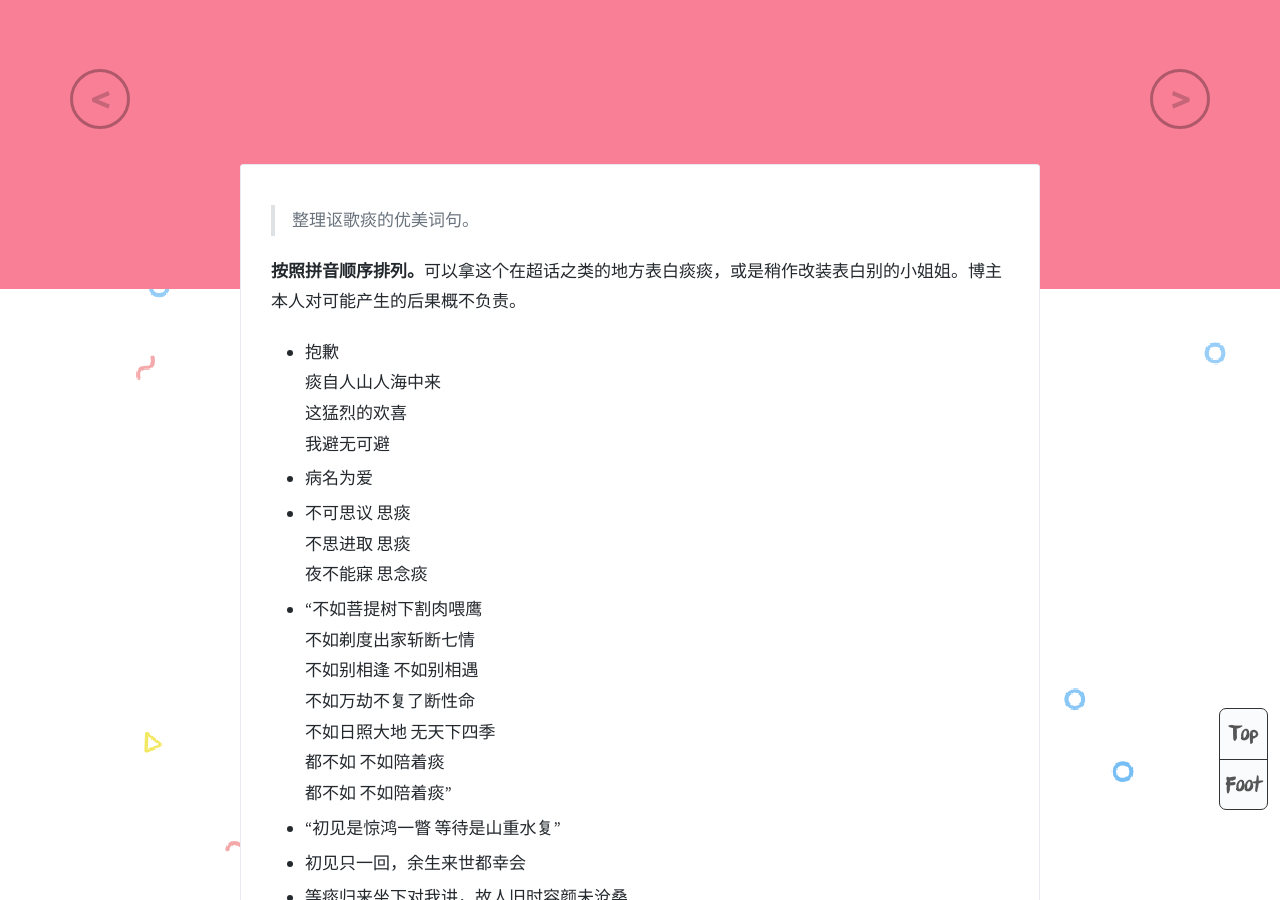
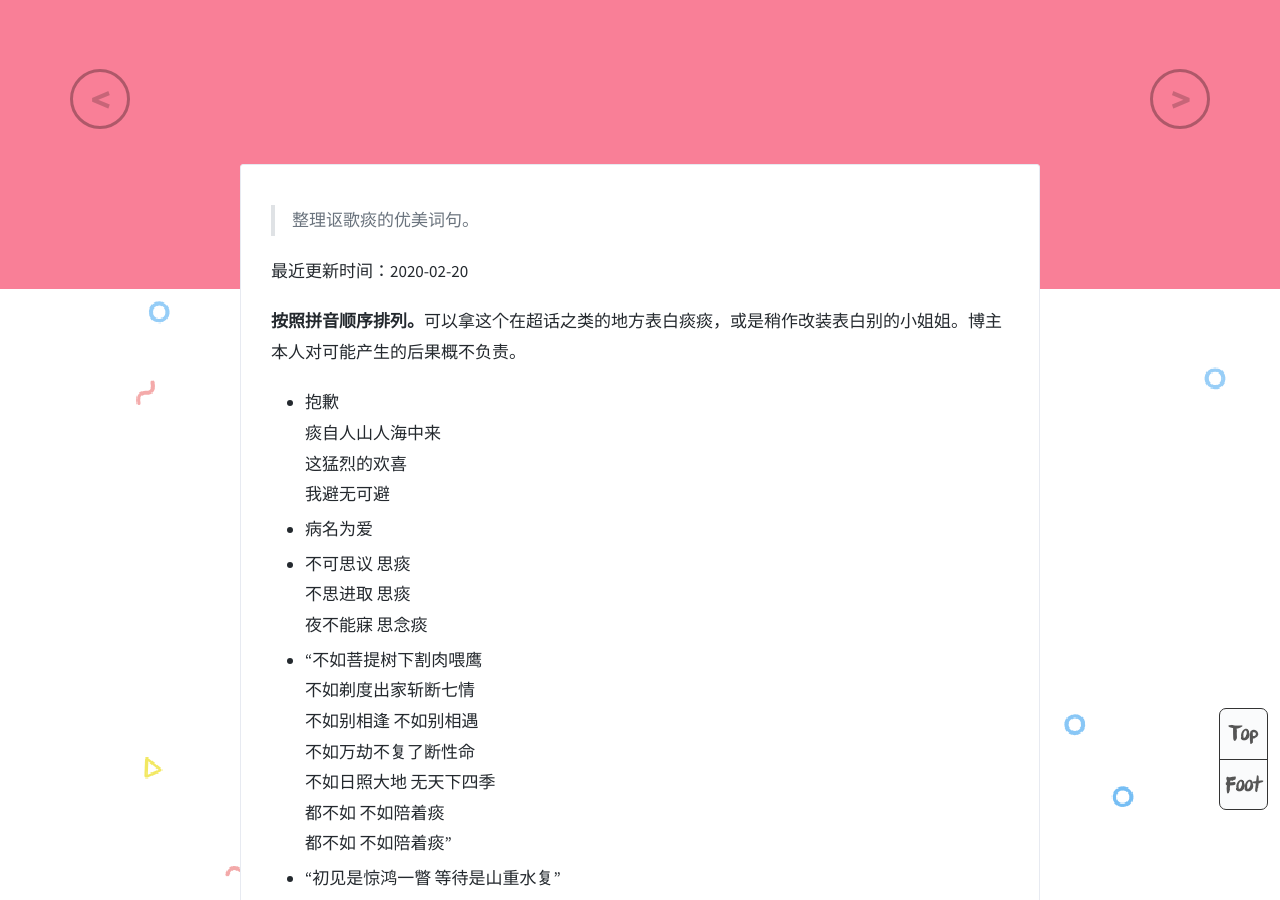
Before and after one commit to grandtanfans/grandtanfans.github.io, a Jekyll site: the page built from _posts/2020-02-20-love-letter-to-tan.md, in a window 1280 px wide and 900 px high, scrolled down 336 px. Built offline with Jekyll 4.4.1, drawn with Linux system fonts in a browser that asks for light colours; comment, search, counter and statistics services are not loaded.

Commit message:
feat: update

```diff
--- a/_posts/2020-02-20-love-letter-to-tan.md
+++ b/_posts/2020-02-20-love-letter-to-tan.md
@@ -9,6 +9,8 @@ tags: 常用工具
 ---
 
 > 整理讴歌痰的优美词句。
+
+最近更新时间：2020-02-20
 
 **按照拼音顺序排列。**可以拿这个在超话之类的地方表白痰痰，或是稍作改装表白别的小姐姐。博主本人对可能产生的后果概不负责。
 
```
